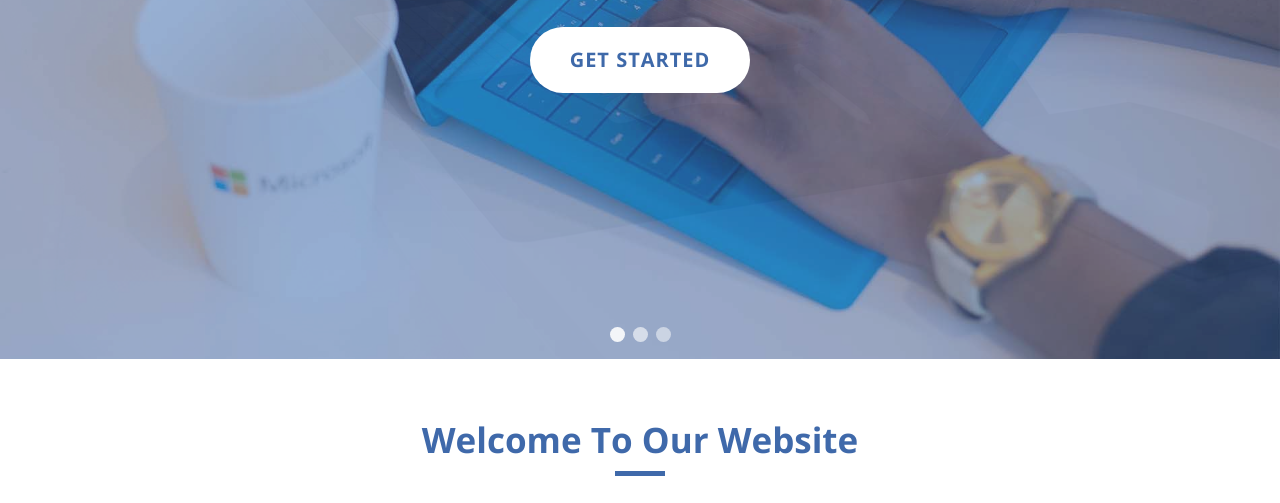
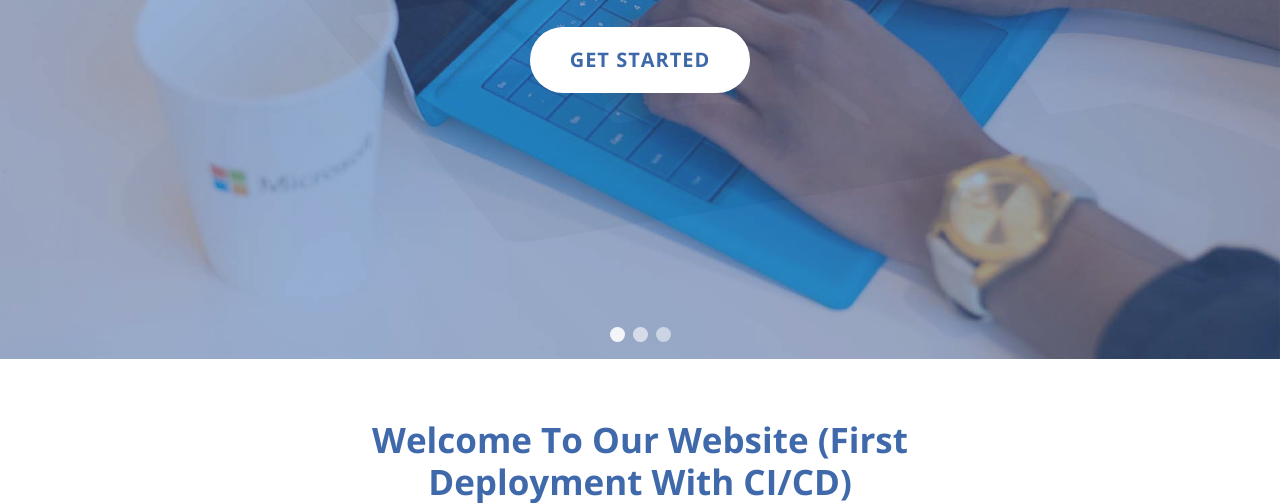
Before and after one commit to naraniyahimanshu/ci-cd-test-deploy, a plain HTML site: page index.html in a window 1280 px wide. Shown: the part 441-944 px from the top of the page. Drawn offline with nearby package versions, Linux system fonts and the light colour scheme; a script that the page names is missing.

Commit message:
Test automatic deployment

```diff
--- a/index.html
+++ b/index.html
@@ -112,7 +112,7 @@
         <div id="about">
             <div class="container-fluid">
                 <div class="section-header">
-                    <h2>Welcome to Our Website</h2>
+                    <h2>Welcome to Our Website (first Deployment with CI/CD)</h2>
                 </div>
                 <div class="row">
                     <div class="col-md-12">
```
